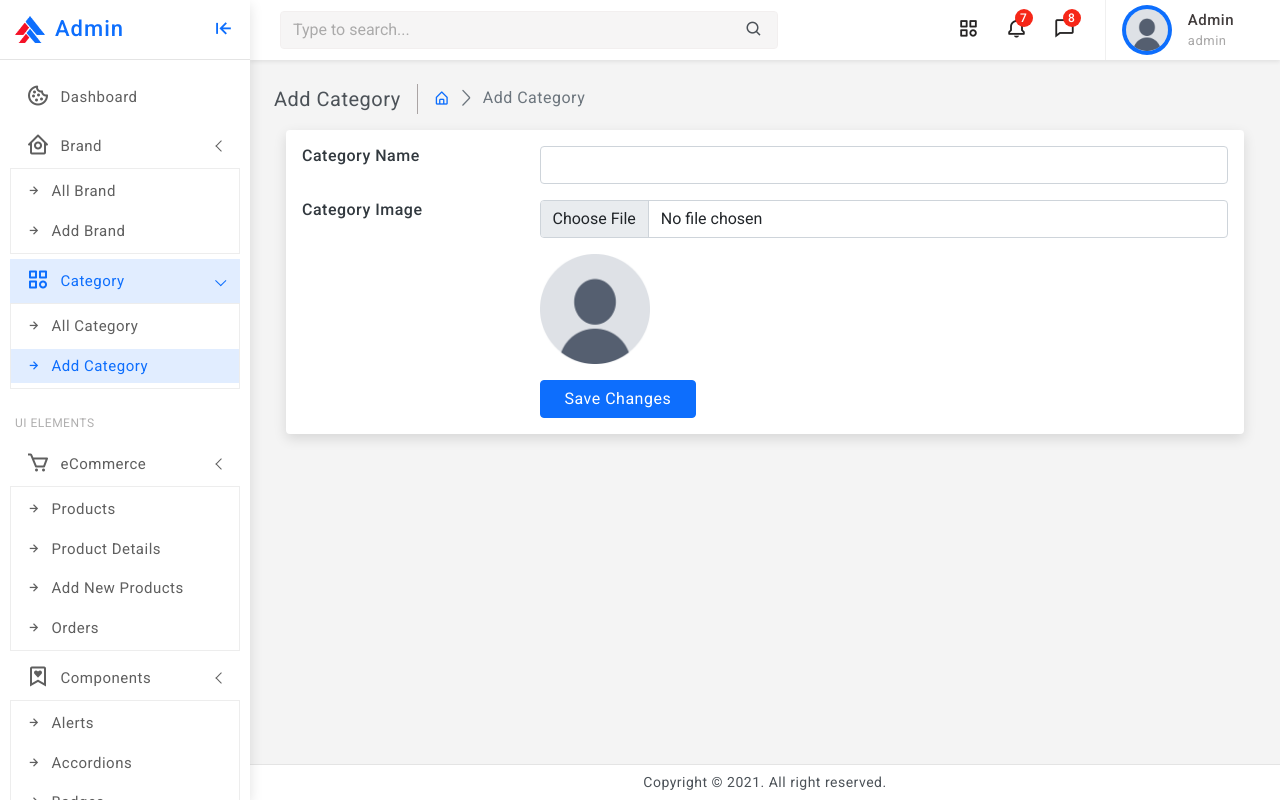
After one commit to kevinkalenga/Vendor_ecommerce_Laravel, a Laravel app: page /add/category in a window 1280 px wide. The commit adds this page. Run offline with Laravel 12, Linux system fonts and the light colour scheme; a user stored in the database is signed in; data comes from the database, SQL or seed files in the repository; some libraries are stand-ins or nearby versions.

Commit message:
Category Crud Part2

```diff
--- a/app/Http/Controllers/Backend/CategoryController.php
+++ b/app/Http/Controllers/Backend/CategoryController.php
@@ -15,4 +15,67 @@ class CategoryController extends Controller
         $categories = Category::latest()->get();
         return view('backend.category.category_all', compact('categories'));
     }
+    public function AddCategory()
+    {
+        return view('backend.category.category_add');
+    }
+
+
+    public function StoreCategory(Request $request)
+    {
+      // Validation des données envoyées par le formulaire
+      $request->validate([
+        'category_name'  => 'required|string|max:255', // Nom de la marque obligatoire
+        'category_image' => 'required|image|mimes:jpg,jpeg,png|max:2048', // Image valide requise
+      ]);
+
+    try {
+        // Récupération de l’image uploadée
+        $image = $request->file('category_image');
+
+        // Génération d’un nom unique pour l’image
+        $name_gen = hexdec(uniqid()) . '.' . $image->getClientOriginalExtension();
+
+        // Définition du chemin de sauvegarde
+        $uploadPath = public_path('upload/category');
+
+        // Création du dossier s’il n’existe pas
+        if (!file_exists($uploadPath)) {
+            mkdir($uploadPath, 0775, true);
+        }
+
+        // Initialisation du gestionnaire Intervention Image (driver GD)
+        $manager = new ImageManager(new Driver());
+
+        // Lecture, redimensionnement et sauvegarde de l’image
+        $manager->read($image)
+            ->resize(120, 120, function ($constraint) {
+                $constraint->aspectRatio(); // Conserver le ratio de l’image
+                $constraint->upsize();      // Éviter l’agrandissement excessif
+            })
+            ->save($uploadPath . '/' . $name_gen);
+
+        // Enregistrement des données dans la base de données
+        Category::create([
+            'category_name' => $request->category_name,
+            'category_slug' => strtolower(str_replace(' ', '-', $request->category_name)),
+            'category_image' => 'upload/category/' . $name_gen,
+        ]);
+
+
+        $notification = array(
+           'message' => 'Category Data Inserted Successfully!',
+           'alert-type' => 'success'
+        );
+
+
+       return redirect()->route('all.category')->with($notification);
+
+    } catch (\Exception $e) {
+        // Gestion des erreurs
+        return back()->withErrors([
+            'error' => $e->getMessage(),
+        ])->withInput();
+    }
+   }
 }
--- a/resources/views/admin/body/sidebar.blade.php
+++ b/resources/views/admin/body/sidebar.blade.php
@@ -41,7 +41,7 @@
 					<ul>
 						<li> <a href="{{route('all.category')}}"><i class="bx bx-right-arrow-alt"></i>All Category</a>
 						</li>
-						<li> <a href="app-chat-box.html"><i class="bx bx-right-arrow-alt"></i>Add Category</a>
+						<li> <a href="{{route('add.category')}}"><i class="bx bx-right-arrow-alt"></i>Add Category</a>
 						</li>
 
 					</ul>
--- /dev/null
+++ b/resources/views/backend/category/category_add.blade.php
@@ -0,0 +1,133 @@
+@extends('admin.admin_dashboard')
+
+@section('admin')
+ <script src="https://ajax.googleapis.com/ajax/libs/jquery/3.7.1/jquery.min.js"></script>
+
+
+
+<div class="page-content">
+				<!--breadcrumb-->
+				<div class="page-breadcrumb d-none d-sm-flex align-items-center mb-3">
+					<div class="breadcrumb-title pe-3">Add Category</div>
+					<div class="ps-3">
+						<nav aria-label="breadcrumb">
+							<ol class="breadcrumb mb-0 p-0">
+								<li class="breadcrumb-item"><a href="javascript:;"><i class="bx bx-home-alt"></i></a>
+								</li>
+								<li class="breadcrumb-item active" aria-current="page">Add Category</li>
+							</ol>
+						</nav>
+					</div>
+					<div class="ms-auto">
+
+					</div>
+				</div>
+				<!--end breadcrumb-->
+				<div class="container">
+					<div class="main-body">
+						<div class="row">
+
+							<div class="col-lg-12">
+							 <form id="myForm" action="{{route('store.category')}}" method="post" enctype="multipart/form-data">
+								@csrf
+								<div class="card">
+									<div class="card-body">
+
+										<div class="row mb-3">
+											<div class="col-sm-3">
+												<h6 class="mb-0">Category Name</h6>
+											</div>
+											<div class="col-sm-9 text-secondary">
+												<input type="text" name="category_name" class="form-control"  />
+											</div>
+										</div>
+
+
+
+
+										<div class="row mb-3">
+											<div class="col-sm-3">
+												<h6 class="mb-0">Category Image</h6>
+											</div>
+											<div class="col-sm-9 text-secondary">
+												<input type="file" name="category_image" class="form-control form-group"   id="image" />
+											</div>
+										</div>
+
+
+
+										<div class="row mb-3">
+											<div class="col-sm-3">
+												<h6 class="mb-0"></h6>
+											</div>
+											<div class="col-sm-9 text-secondary">
+												<img  id="showImage" src="{{url('upload/default_avatar.jpg')}}" alt="Admin"  width="110">
+											</div>
+										</div>
+										<div class="row">
+											<div class="col-sm-3"></div>
+											<div class="col-sm-9 text-secondary">
+												<input type="submit" class="btn btn-primary px-4" value="Save Changes" />
+											</div>
+										</div>
+									</div>
+								</div>
+							  </form>
+							</div>
+						</div>
+					</div>
+				</div>
+			</div>
+
+
+
+			<script type="text/javascript">
+$(document).ready(function () {
+    $('#myForm').validate({
+        rules: {
+            category_name: {
+                required: true,
+            },
+
+        },
+        messages: {
+            category_name: {
+                required: 'Please enter category name',
+            },
+
+        },
+        errorElement: 'span',
+        errorPlacement: function (error, element) {
+            error.addClass('invalid-feedback');
+            element.after(error);
+        },
+        highlight: function (element, errorClass, validClass) {
+            $(element).addClass('is-invalid');
+        },
+        unhighlight: function (element, errorClass, validClass) {
+            $(element).removeClass('is-invalid');
+        },
+    });
+});
+</script>
+
+
+
+
+
+
+			<script type="text/javascript">
+               $(document).ready(function(){
+				$('#image').change(function(e){
+					var reader = new FileReader();
+					reader.onload = function(e){
+						$("#showImage").attr('src', e.target.result)
+					}
+					reader.readAsDataURL(e.target.files['0'])
+				})
+			   })
+			</script>
+
+
+
+@endsection
--- a/resources/views/backend/category/category_all.blade.php
+++ b/resources/views/backend/category/category_all.blade.php
@@ -19,7 +19,7 @@
 					</div>
 					<div class="ms-auto">
 						<div class="btn-group">
-							<a href="{{route('all.category')}}" class="btn btn-primary">Add Categories</a>
+							<a href="{{route('add.category')}}" class="btn btn-primary">Add Category</a>
 						</div>
 					</div>
 				</div>
--- a/routes/web.php
+++ b/routes/web.php
@@ -65,6 +65,8 @@ Route::middleware(['auth', 'role:admin'])->group(function(){
 
   Route::controller(CategoryController::class)->group(function(){
     Route::get('/all/category', 'AllCategory')->name('all.category');
+    Route::get('/add/category', 'AddCategory')->name('add.category');
+    Route::post('/store/category', 'StoreCategory')->name('store.category');
 
   });
 
```
Also changed, not shown: public/upload/category/1856727699822578.png (added), public/upload/category/1856727800280338.png (added), public/upload/category/1856727992863624.png (added), public/upload/category/1856728140057602.png (added), public/upload/category/1856728231596762.jpg (added).
